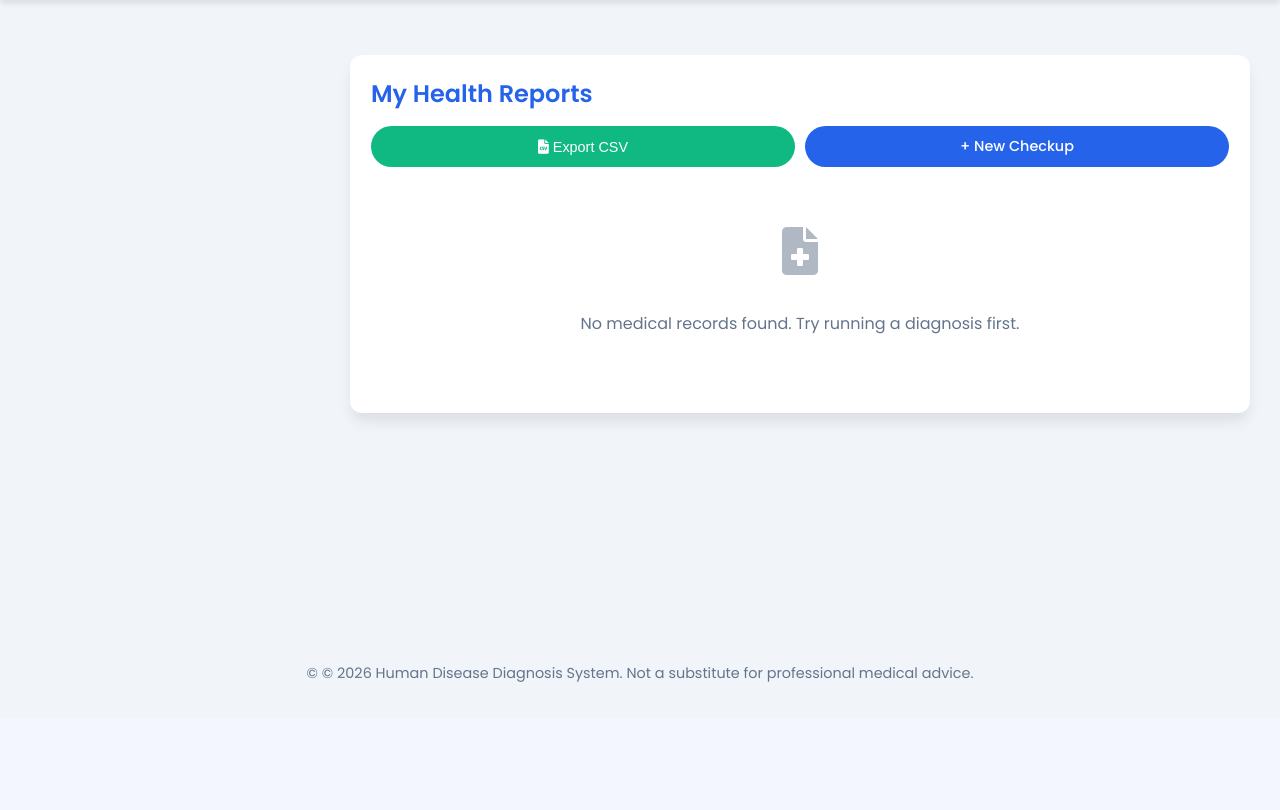
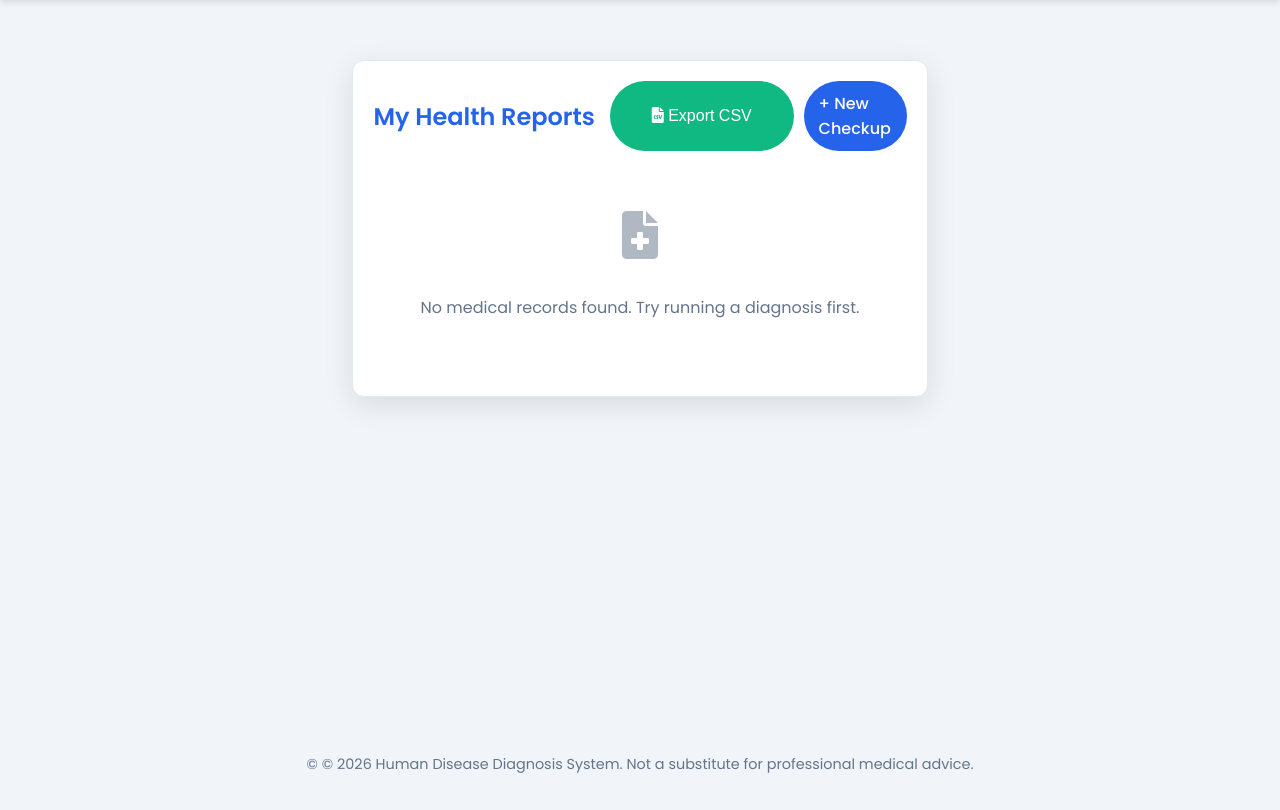
Before and after one commit to chintashyamala/Disease-Diagnosis-System, a Flask app: page /history in a window 1280 px wide. Shown: the part 82-892 px from the top of the page. Before the commit the page ends 764 px from the top, so only its background shows below. Run offline with Flask 3, Linux system fonts and the light colour scheme; the visitor is signed in with stand-in values (Sample User, id 1); data that the repository does not hold is empty; parts of the project's set-up code (start-up, migrations or seed data) failed here and were passed over.

Commit message:
Add files via upload

```diff
--- a/templates/history.html
+++ b/templates/history.html
@@ -2,55 +2,131 @@
 
 {% block content %}
 <style>
-    html, body {
-        max-width: 100vw !important;
-        overflow-x: hidden !important;
+    /* 1. Global Safety Reset */
+    * { box-sizing: border-box !important; }
+
+    /* 2. THE OUTER WRAPPER: Centers the card on Desktop */
+    .ultra-wrapper {
+        width: 100%;
+        max-width: 100vw;
+        padding: 20px 10px;
+        display: flex;
+        justify-content: center;
+        align-items: flex-start;
+        min-height: 80vh;
+    }
+
+    /* 3. THE CARD: The container that holds everything */
+    .ultra-card {
+        width: 100%;
+        max-width: 1000px;
+        margin: 0 auto;
+        background: var(--card-bg);
+        border-radius: 12px;
+        padding: 20px;
+        box-shadow: 0 8px 30px rgba(0,0,0,0.1);
+        border: 1px solid var(--border-color);
+        /* This hides any table parts that go outside the card borders */
+        overflow: hidden !important;
+    }
+
+    /* 4. The Header Area */
+    .ultra-header {
+        display: flex;
+        justify-content: space-between;
+        align-items: center;
+        margin-bottom: 20px;
+        gap: 15px;
+    }
+
+    /* 5. THE SCROLL BOX: This is the magic box that scrolls */
+    .ultra-scroll-area {
+        width: 100%;
+        display: block !important;
+        /* Force horizontal scrollbar always */
+        overflow-x: auto !important;
+        overflow-y: hidden;
+        -webkit-overflow-scrolling: touch;
+        border: 1px solid var(--border-color);
+        border-radius: 8px;
+        background: var(--card-bg);
+    }
+
+    /* 6. THE TABLE: Forced to be wide */
+    .ultra-table {
+        width: 100%;
+        /* FORCED WIDTH: This makes the table 800 pixels wide regardless of screen size */
+        min-width: 800px !important;
+        border-collapse: collapse;
         margin: 0;
-        padding: 0;
+    }
+
+    .ultra-table th, .ultra-table td {
+        padding: 12px;
+        text-align: left;
+        border-bottom: 1px solid var(--border-color);
+    }
+
+    /* 7. Mobile-only adjustments for buttons/header */
+    @media screen and (max-width: 768px) {
+        .ultra-header {
+            flex-direction: column;
+            align-items: flex-start;
+        }
+        .ultra-btn-group {
+            display: flex;
+            width: 100%;
+            gap: 10px;
+        }
+        .ultra-btn-group .nav-btn, .ultra-btn-group button {
+            flex: 1;
+            text-align: center;
+            justify-content: center;
+            font-size: 0.8rem;
+        }
     }
 </style>
 
-<div style="width: 100vw; max-width: 100vw; padding: 15px; box-sizing: border-box; display: flex; justify-content: center;">
+<div class="ultra-wrapper">
+    <div class="card ultra-card">
 
-    <div class="card" style="width: 100%; max-width: 900px; box-sizing: border-box; padding: 20px; margin: 0; overflow: hidden; border-radius: 12px;">
-
-        <h2 style="margin-top: 0; margin-bottom: 15px;">My Health Reports</h2>
-
-        <div style="display: flex; flex-wrap: wrap; gap: 10px; margin-bottom: 20px; width: 100%;">
-            <button onclick="exportTableToCSV('My_Medical_History.csv')" class="nav-btn" style="flex: 1; min-width: 140px; background: var(--success); color: white; border: none; padding: 10px; cursor: pointer; text-align: center; font-size: 0.9rem;">
-                <i class="fa-solid fa-file-csv"></i> Export CSV
-            </button>
-            <a href="{{ url_for('index') }}" class="nav-btn" style="flex: 1; min-width: 140px; padding: 10px; text-align: center; font-size: 0.9rem;">
-                + New Checkup
-            </a>
+        <div class="ultra-header">
+            <h2 style="margin: 0;">My Health Reports</h2>
+            <div class="ultra-btn-group" style="display: flex; gap: 10px;">
+                <button onclick="exportTableToCSV('My_Medical_History.csv')" class="nav-btn" style="background: var(--success); border: none; cursor: pointer; color: white; padding: 10px 15px;">
+                    <i class="fa-solid fa-file-csv"></i> Export CSV
+                </button>
+                <a href="{{ url_for('index') }}" class="nav-btn" style="padding: 10px 15px;">+ New Checkup</a>
+            </div>
         </div>
 
         {% if records %}
-        <div style="width: 100%; max-width: 100%; overflow-x: scroll; display: block; -webkit-overflow-scrolling: touch; border: 1px solid var(--border-color); border-radius: 8px;">
-            <table style="width: 100%; min-width: 600px; margin: 0; border-collapse: collapse;">
+        <div class="ultra-scroll-area">
+            <table class="ultra-table">
                 <thead style="background: var(--input-bg);">
                     <tr>
-                        <th style="padding: 12px;">Date</th>
-                        <th style="padding: 12px;">Symptoms Reported</th>
-                        <th style="padding: 12px;">AI Prediction</th>
-                        <th style="text-align: center; padding: 12px;">Action</th>
+                        <th>Date</th>
+                        <th>Symptoms Reported</th>
+                        <th>AI Prediction</th>
+                        <th style="text-align: center;">Action</th>
                     </tr>
                 </thead>
                 <tbody>
                     {% for record in records %}
-                    <tr style="border-bottom: 1px solid var(--border-color);">
-                        <td style="padding: 12px;">{{ record.prediction_date.strftime('%b %d, %Y') }}<br>
+                    <tr>
+                        <td>
+                            {{ record.prediction_date.strftime('%b %d, %Y') }}<br>
                             <small style="color: #94a3b8;">{{ record.prediction_date.strftime('%I:%M %p') }}</small>
                         </td>
-                        <td style="padding: 12px;">{{ record.symptoms_input }}</td>
-                        <td style="padding: 12px;">
+                        <td>{{ record.symptoms_input }}</td>
+                        <td>
                             <span style="background: #dbeafe; color: #1e40af; padding: 5px 10px; border-radius: 12px; font-weight: 600; font-size: 0.9rem; white-space: nowrap; display: inline-block;">
                                 {{ record.predicted_disease }}
                             </span>
                         </td>
-                        <td style="text-align: center; padding: 12px;">
+                        <td style="text-align: center;">
                             <form action="{{ url_for('delete_record', record_id=record.id) }}" method="POST" style="margin: 0; padding: 0; box-shadow: none; background: transparent; width: auto;" onsubmit="return confirm('Are you sure you want to delete this record?');">
-                                <button type="submit" title="Delete Record" style="width: auto; background: transparent; color: var(--danger); box-shadow: none; padding: 8px; margin: 0; border-radius: 50%;">
+                                <button type="submit" title="Delete Record" style="width: auto; background: transparent; color: var(--danger); box-shadow: none; padding: 8px; margin: 0; border-radius: 50%; cursor: pointer;">
                                     <i class="fa-solid fa-trash-can" style="font-size: 1.1rem;"></i>
                                 </button>
                             </form>
@@ -74,7 +150,7 @@
 <script>
 function exportTableToCSV(filename) {
     let csv = [];
-    let rows = document.querySelectorAll("table tr");
+    let rows = document.querySelectorAll(".ultra-table tr");
 
     for (let i = 0; i < rows.length; i++) {
         let row = [], cols = rows[i].querySelectorAll("td, th");
```
